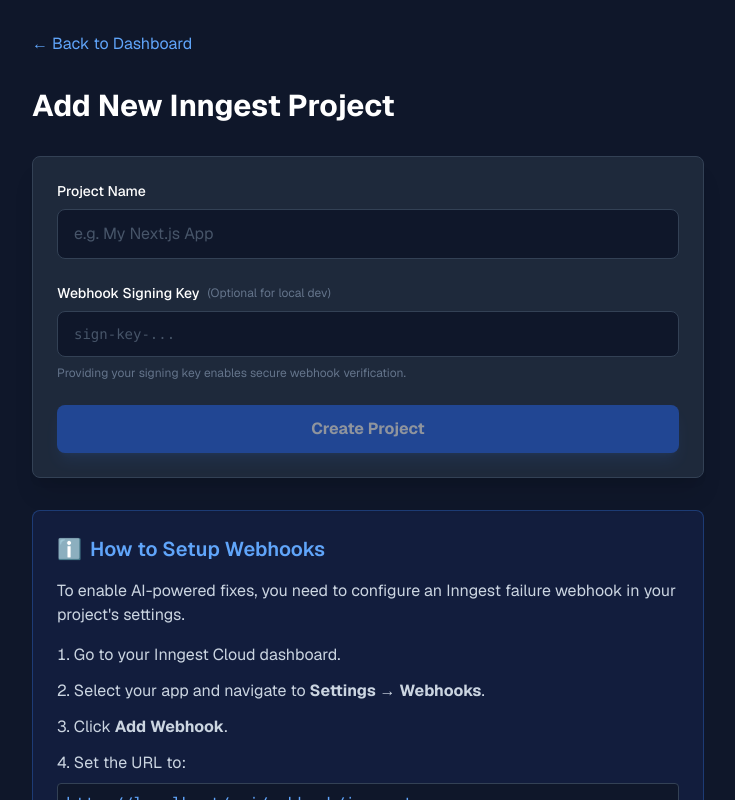
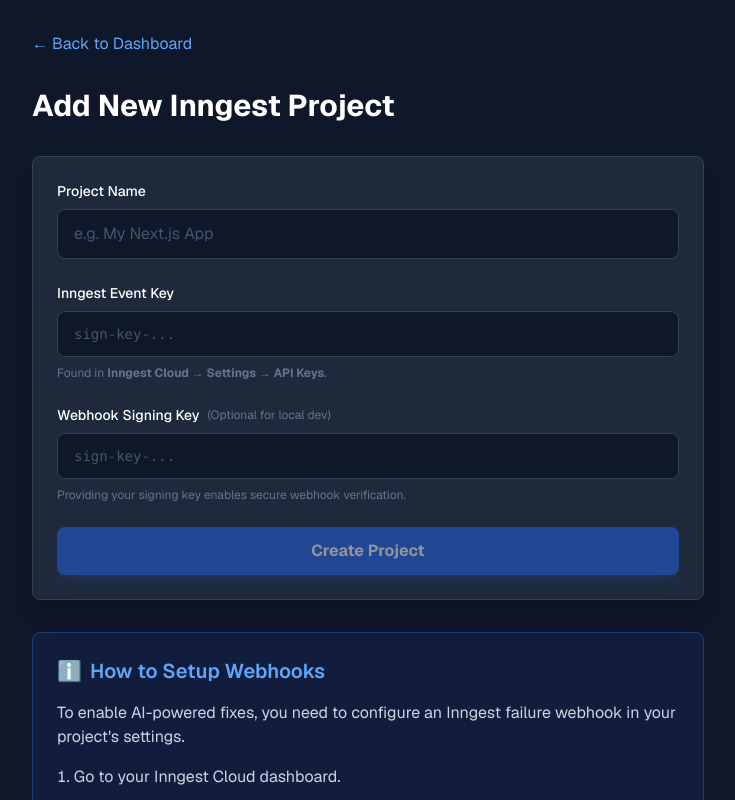
Before and after one commit to gabrielazambujatechuser/fluffy-robot-tech, a Next.js app: page /dashboard/projects/new in a window 1280 px wide. Shown: the top 800 px of the page, without its empty margins (272-1007 px from the left). Built offline with nearby package versions, Linux system fonts and the light colour scheme.

Commit message:
feat: Add Inngest Event Key to project creation, display its status on project details, and validate its presence before testing.

```diff
--- a/app/dashboard/projects/[id]/page.tsx
+++ b/app/dashboard/projects/[id]/page.tsx
@@ -78,6 +78,20 @@
                             Signing Key status and security settings.
                         </p>
 
+                        <div className="p-4 rounded-lg bg-slate-900 border border-slate-700 mb-4">
+                            {project.inngest_event_key ? (
+                                <div className="flex items-center gap-3 text-green-400">
+                                    <div className="w-2 h-2 rounded-full bg-green-500 animate-pulse" />
+                                    <span className="text-sm font-medium">Event Key Configured</span>
+                                </div>
+                            ) : (
+                                <div className="flex items-center gap-3 text-red-400">
+                                    <div className="w-2 h-2 rounded-full bg-red-500" />
+                                    <span className="text-sm font-medium">Event Key Missing</span>
+                                </div>
+                            )}
+                        </div>
+
                         <div className="p-4 rounded-lg bg-slate-900 border border-slate-700">
                             {project.signing_key ? (
                                 <div className="flex items-center gap-3 text-green-400">
--- a/app/dashboard/projects/new/page.tsx
+++ b/app/dashboard/projects/new/page.tsx
@@ -10,6 +10,7 @@
 
 export default function NewProjectPage() {
     const [projectName, setProjectName] = useState('')
+    const [inngestEventKey, setInngestEventKey] = useState('')
     const [signingKey, setSigningKey] = useState('')
     const [isLoading, setIsLoading] = useState(false)
     const router = useRouter()
@@ -27,6 +28,7 @@
                 .from('inngest_fixer_projects')
                 .insert({
                     project_name: projectName,
+                    inngest_event_key: inngestEventKey,
                     signing_key: signingKey,
                     user_id: user.id
                 })
@@ -67,6 +69,24 @@
                                 required
                                 className="w-full bg-slate-900 border border-slate-700 rounded-lg px-4 py-3 focus:outline-none focus:ring-2 focus:ring-blue-500 transition-all placeholder:text-slate-600"
                             />
+                        </div>
+
+                        <div>
+                            <label htmlFor="inngestEventKey" className="block text-sm font-medium mb-2">
+                                Inngest Event Key
+                            </label>
+                            <input
+                                id="inngestEventKey"
+                                type="password"
+                                value={inngestEventKey}
+                                onChange={(e) => setInngestEventKey(e.target.value)}
+                                placeholder="sign-key-..."
+                                required
+                                className="w-full bg-slate-900 border border-slate-700 rounded-lg px-4 py-3 focus:outline-none focus:ring-2 focus:ring-blue-500 transition-all placeholder:text-slate-600 font-mono text-sm"
+                            />
+                            <p className="mt-2 text-xs text-slate-500">
+                                Found in <strong>Inngest Cloud → Settings → API Keys</strong>.
+                            </p>
                         </div>
 
                         <div>
--- a/app/dashboard/test/page.tsx
+++ b/app/dashboard/test/page.tsx
@@ -29,6 +29,11 @@
 
             if (!project) {
                 alert('Please add an Inngest project first!')
+                return
+            }
+
+            if (!isLocal && !project.inngest_event_key) {
+                alert('Inngest Event Key is missing for this project. Please add it in project settings.')
                 return
             }
 
```
